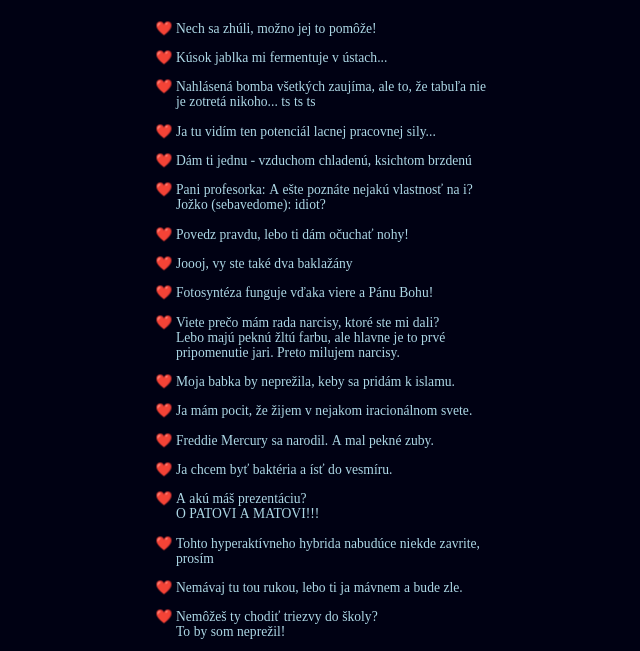
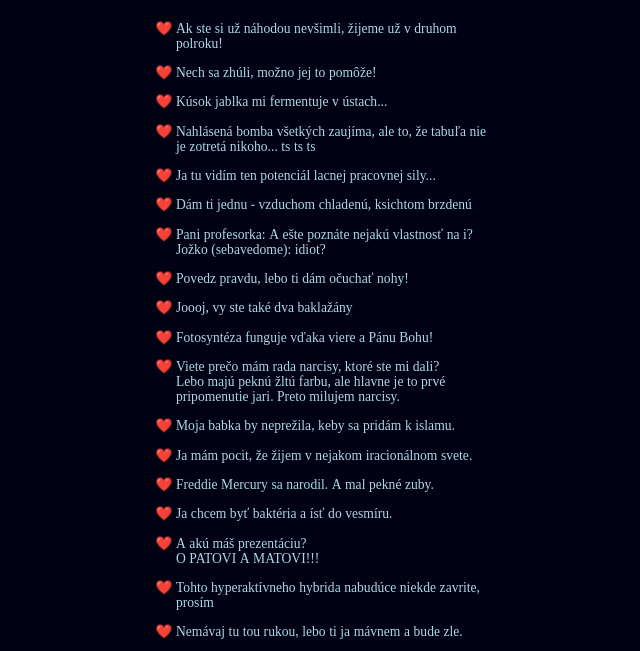
Before and after one commit to BenedictPolacek/Graduation_Notice, a plain HTML site: page index.html in a window 1280 px wide. Shown: the part 148-799 px from the top of the page, without its empty margins (304-944 px from the left). Drawn offline with Linux system fonts and the light colour scheme.

Commit message:
chore: add 1 list item

```diff
--- a/index.html
+++ b/index.html
@@ -18,6 +18,7 @@
       </header>
       <main>
         <ul>
+          <li>Ak ste si už náhodou nevšimli, žijeme už v druhom polroku!</li>
           <li>Nech sa zhúli, možno jej to pomôže!</li>
           <li>Kúsok jablka mi fermentuje v ústach...</li>
           <li>Nahlásená bomba všetkých zaujíma, ale to, že tabuľa nie je zotretá nikoho... ts ts ts</li>
```
